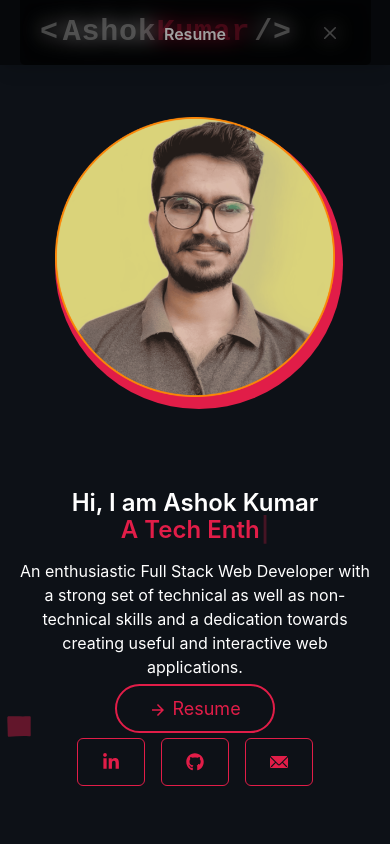
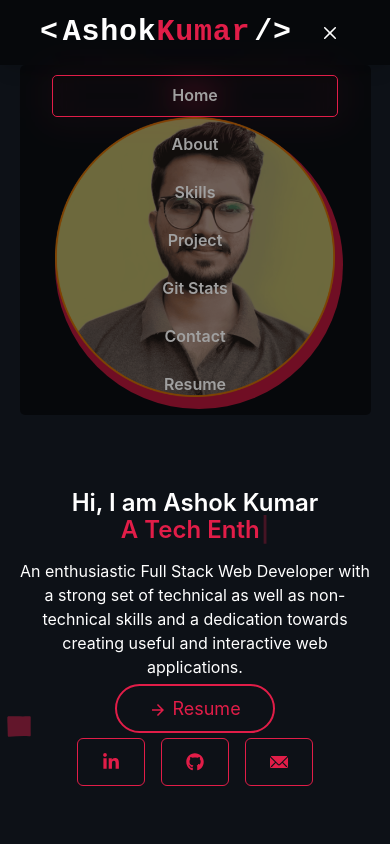
Before and after one commit to AshokPrjapati/AshokPrjapati.github.io, a React (Create React App) app: page / in a window 390 px wide. Both pictures are taken after a click on the button 330 px from the left and 32 px from the top of the page. Shown: the top 844 px of the page. Built offline with nearby package versions, Linux system fonts and the light colour scheme.

Commit message:
refactor: update renderMobileMenuList to always show Slide component for consistent behavior

```diff
--- a/src/Components/Navbar/Navbar.tsx
+++ b/src/Components/Navbar/Navbar.tsx
@@ -71,7 +71,7 @@ const Navbar: React.FC = () => {
 
   const renderMobileMenuList = () => {
     return (
-      <Slide direction="bottom" in={isOpen}>
+      <Slide direction="bottom">
         <Box
           w="90%"
           borderRadius="5px"
```
